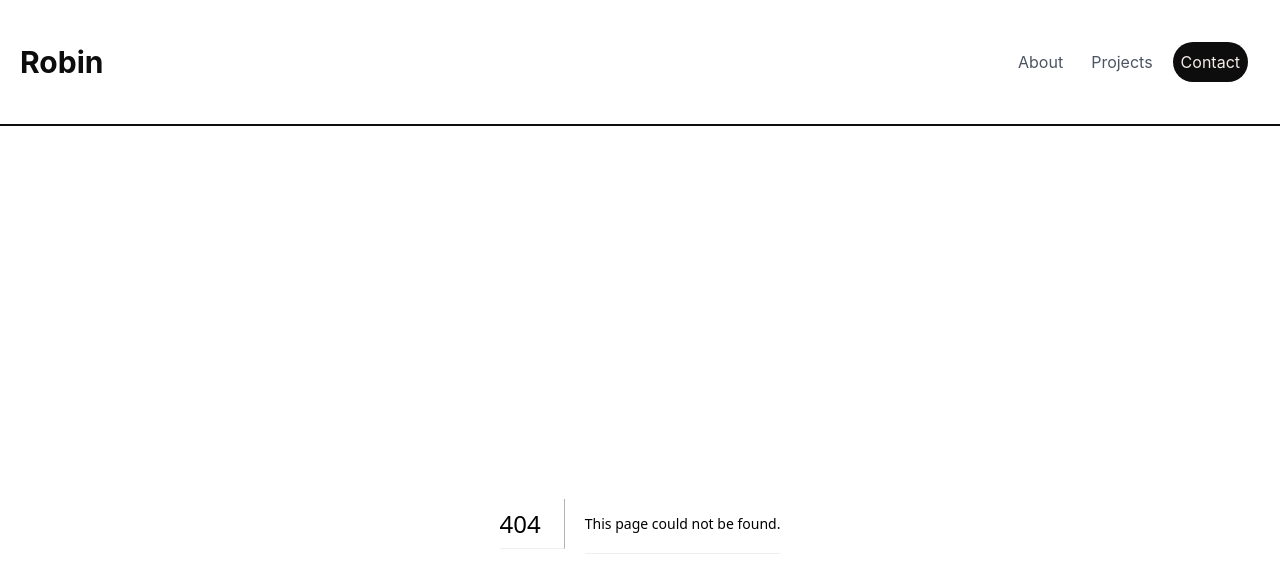
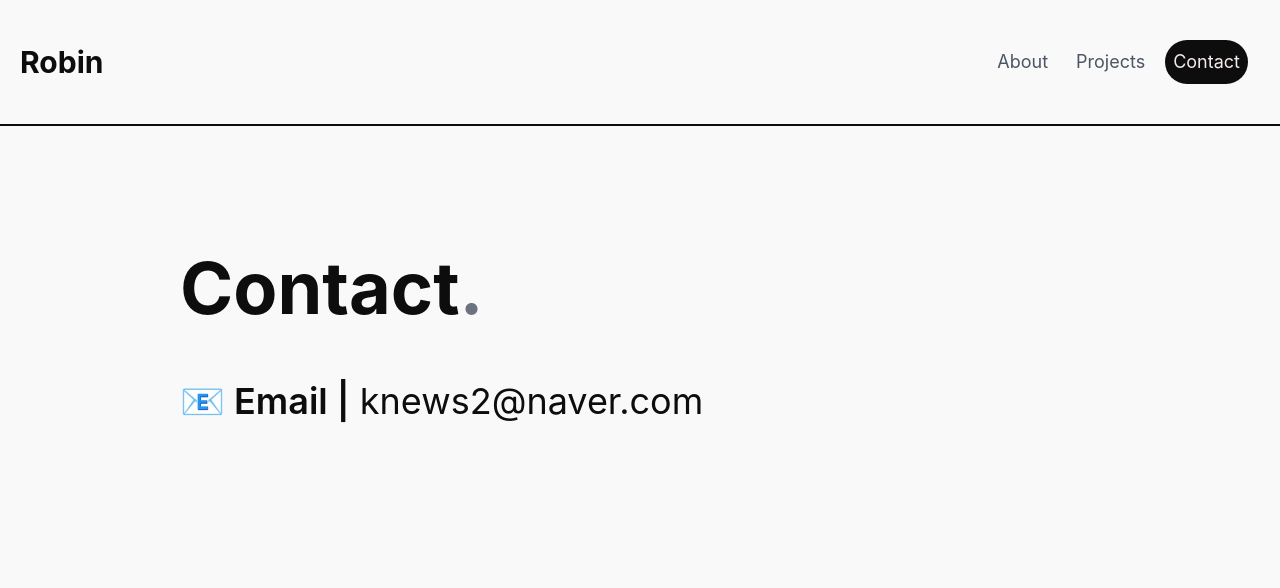
Before and after one commit to robin3565/robinKim, a Next.js app: page /contact in a window 1280 px wide. Before the commit this address had no page. Shown: the top 588 px of the page. Built offline with nearby package versions, Linux system fonts and the light colour scheme; a web font is replaced by a local one.

Commit message:
css 수정

```diff
--- /dev/null
+++ b/pages/contact/index.js
@@ -0,0 +1,12 @@
+import { MainLayout } from "../../src/components/@공통/Layout";
+
+export default function Contact() {
+    return (
+        <MainLayout>
+            <div className="w-full md:w-2/3 pt-0 md:pt-12">
+                <p className="text-4xl sm:text-5xl md:text-6xl lg:text-7xl font-bold">Contact<span className="text-gray-500">.</span></p>
+                <p className="text-4xl"><span className="font-semibold">📧 Email |</span> knews2@naver.com</p>
+            </div>
+        </MainLayout>
+    )
+}
--- a/pages/index.js
+++ b/pages/index.js
@@ -86,7 +86,7 @@ export default function Home() {
                     }}>
                         <div className="flex flex-col items-end cursor-pointer">
                             <p className="text-3xl font-medium lg:text-7xl m-0">knews2@naver.com</p>
-                            <p>커리어, 프로젝트에 대해 논의하고 싶거나 저에 대해 알고 싶다면 언제든지 이메일 주세요 :D</p>
+                            <p className="text-sm lg:text-base">커리어, 프로젝트에 대해 논의하고 싶거나 저에 대해 알고 싶다면 언제든지 이메일 주세요 :D</p>
                         </div>
                     </CopyToClipboard>
                 </div>
--- a/pages/projects/index.js
+++ b/pages/projects/index.js
@@ -16,7 +16,7 @@ export default function Projects() {
 
     return (
         <MainLayout>
-            <div className="w-full md:w-2/3 pt-16">
+            <div className="w-full md:w-2/3 pt-0 md:pt-12">
                 <p className="text-4xl sm:text-5xl md:text-6xl lg:text-7xl font-bold">Projects for <br/>experience<span className="text-gray-500">.</span></p>
                 <p className="text-xl sm:text-2xl lg:text-3xl">
                     지금까지 진행한 개발 프로젝트를 소개합니다. <br/> 주로 React, NextJS 프레임워크를 사용한 프론트엔드와<br/>node.js와 express 엔진을 사용한 api 백엔드 개발을 했습니다.</p>
--- a/src/components/@공통/Navbar.jsx
+++ b/src/components/@공통/Navbar.jsx
@@ -7,7 +7,7 @@ export default function Navbar({ keyword }) {
     <header className="text-gray-600 body-font">
       <div className="container mx-auto flex flex-wrap p-5 flex-col md:flex-row items-center">
         <Icon keyword={keyword} />
-        <nav className="md:ml-auto flex flex-wrap items-center text-base justify-center">
+        <nav className="md:ml-auto flex flex-wrap items-center text-lg justify-center">
           {navmenu.map((item, idx) => (
             <NavItem item={item} key={idx} />
           ))}
--- a/src/components/atoms/Icon.js
+++ b/src/components/atoms/Icon.js
@@ -4,7 +4,7 @@ export default function Icon({ keyword }) {
     return (
         <Link
             href='/'>
-            <p className="text-xl md:text-3xl font-bold text-primary-black">
+            <p className="text-3xl font-bold text-primary-black">
                 {keyword}
             </p>
         </Link>
--- a/src/components/projects/AboutPage.js
+++ b/src/components/projects/AboutPage.js
@@ -2,9 +2,7 @@ import Image from "next/image";
 
 export default function AboutPage() {
     return (
-        <div class='typora-export os-windows'>
-            <div class='typora-export-content'>
-                <div id='write'>
+        <div id="write">
             <p className="text-3xl md:text-4xl font-semibold">안녕하세요, 반갑습니다. <br />개발자
                 <span className="text-gray-500 font-bold"> 김유선</span>입니다!</p>
             <div className="flex flex-col md:flex-row items-center">
@@ -20,7 +18,7 @@ export default function AboutPage() {
                     </p>
                     <hr />
                     <p><strong>📧 Email | </strong><span>knews2@naver.com</span></p>
-                            <p><strong>📱 Phone | </strong><span>010-3055-3565</span></p>
+                    {/* <p><strong>📱 Phone | </strong><span>010-3055-3565</span></p> */}
                     <p><strong>🐱 Github | </strong>
                         <a href='https://github.com/robin3565' target='_blank' rel='noopener noreferrer'>https://github.com/robin3565</a></p>
                     <p><strong>🗃 Blog | </strong>
@@ -159,7 +157,5 @@ export default function AboutPage() {
                 </ul>
             </div>
         </div>
-            </div>
-        </div>
     )
 }
--- a/styles/markdown.css
+++ b/styles/markdown.css
@@ -65,8 +65,6 @@ a:hover {
     overflow-wrap: break-word;
     position: relative;
     white-space: normal;
-    overflow-x: visible;
-    padding-top: 36px;
 }
 
 #write.first-line-indent p {
@@ -108,10 +106,10 @@ body.typora-export {
         padding-right: 0px;
     }
 
-    #write {
+    /* #write {
         padding-left: 20px;
         padding-right: 20px;
-    }
+    } */
 }
 
 #write li>figure:last-child {
@@ -1446,7 +1444,7 @@ body {
 #write {
     max-width: 860px;
     margin: 0 auto;
-    padding: 30px;
+    /* padding: 30px; */
     padding-bottom: 100px;
 }
 
```
Lines whose indentation alone changed are shown as unchanged.
